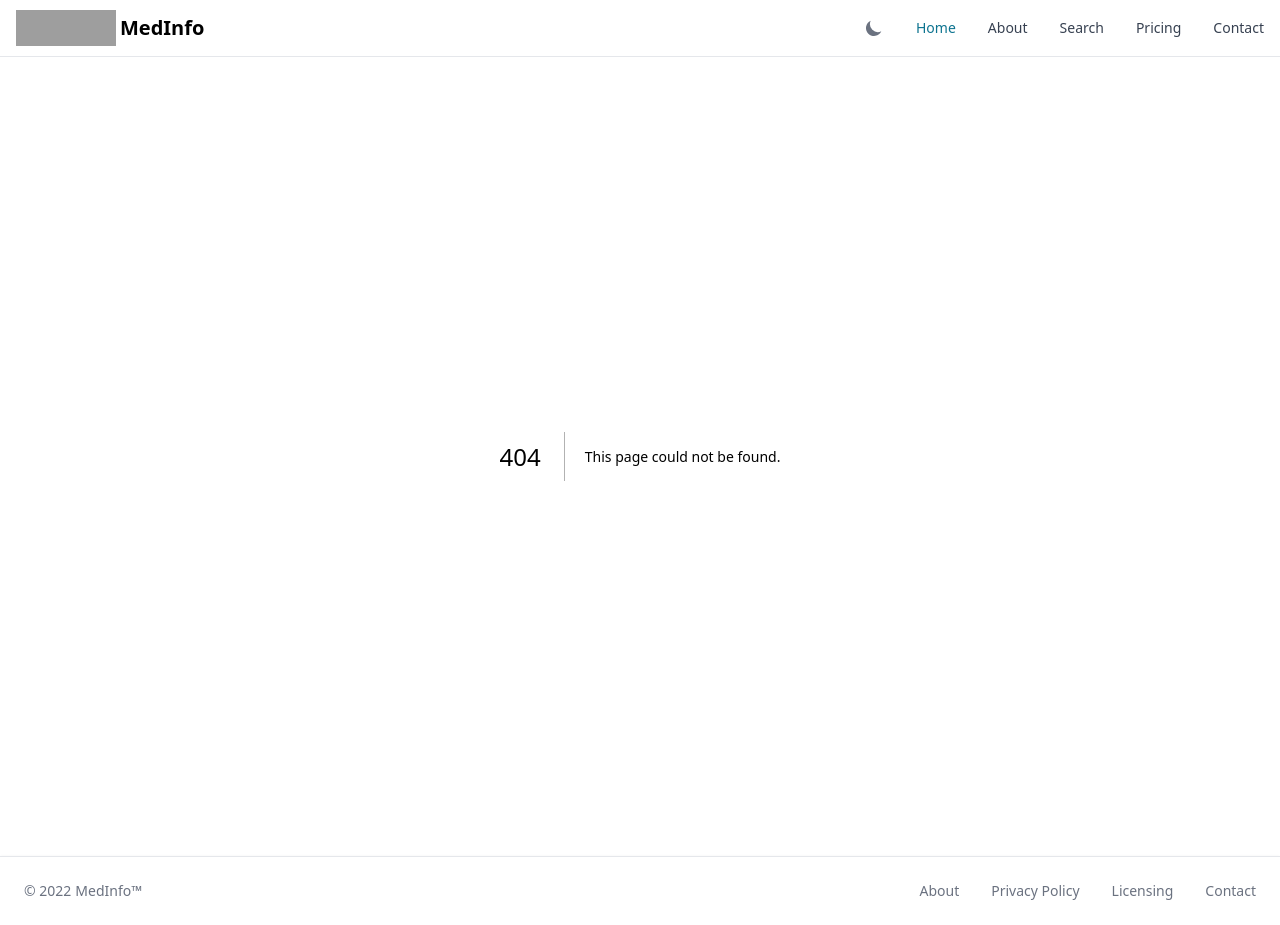
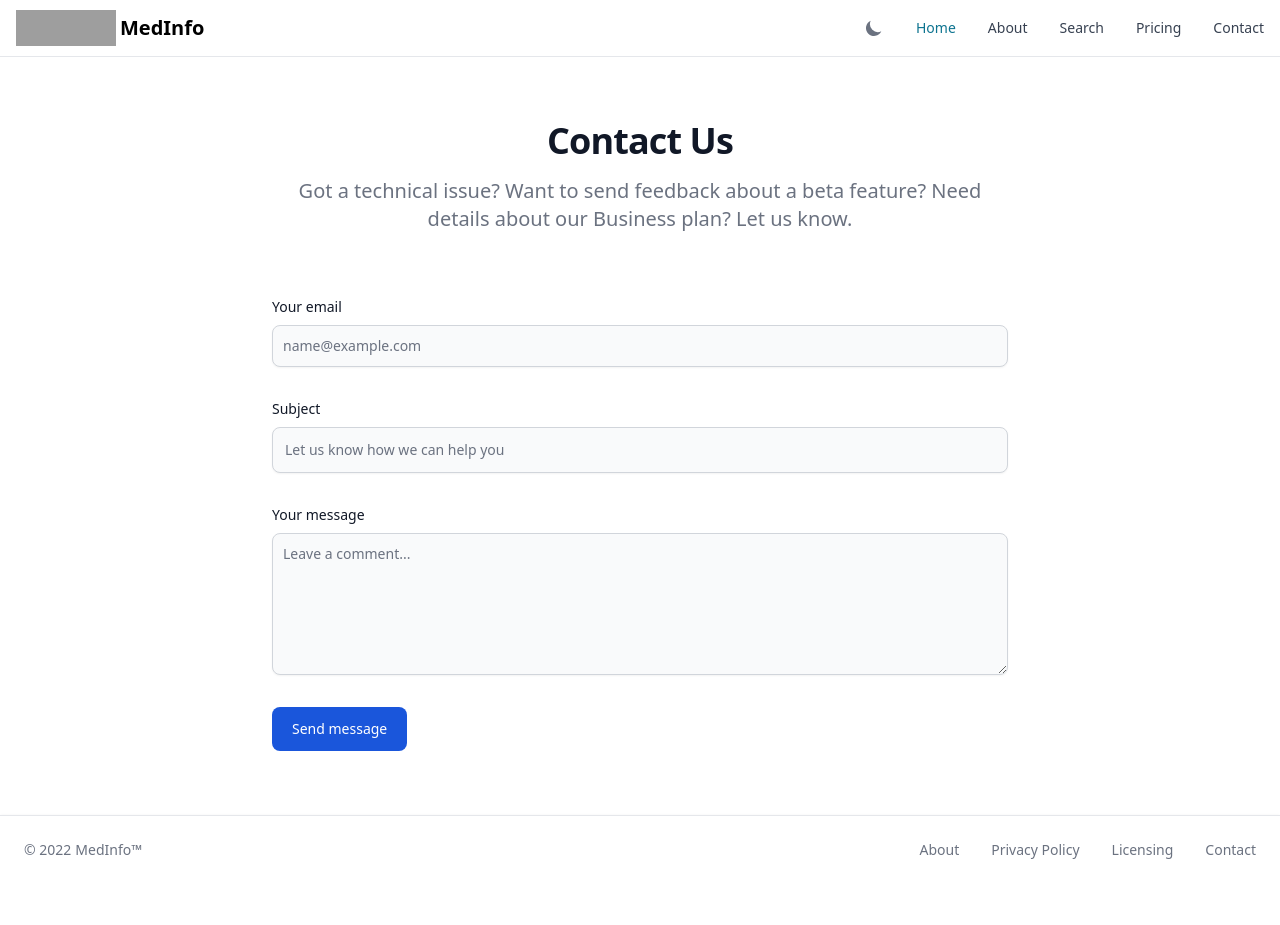
Before and after one commit to badkamyk/med-search, a Next.js app: page /contact in a window 1280 px wide. Before the commit this address had no page. After the commit the page ends 884 px from the top, so only its background shows below. Built offline with nearby package versions, Linux system fonts and the light colour scheme; grey boxes are pictures that could not be loaded.

Commit message:
added contact page

```diff
--- /dev/null
+++ b/pages/contact.tsx
@@ -0,0 +1,42 @@
+export default function Contact() {
+    return (
+        <section className="bg-white dark:bg-gray-900">
+            <div className="py-8 lg:py-16 px-4 mx-auto max-w-screen-md">
+                <h2 className="mb-4 text-4xl tracking-tight font-extrabold text-center text-gray-900 dark:text-white">Contact
+                    Us</h2>
+                <p className="mb-8 lg:mb-16 font-light text-center text-gray-500 dark:text-gray-400 sm:text-xl">Got a
+                    technical issue? Want to send feedback about a beta feature? Need details about our Business plan?
+                    Let us know.</p>
+                <form action="pages/contact#" className="space-y-8">
+                    <div>
+                        <label htmlFor="email"
+                               className="block mb-2 text-sm font-medium text-gray-900 dark:text-gray-300">Your
+                            email</label>
+                        <input type="email" id="email"
+                               className="shadow-sm bg-gray-50 border border-gray-300 text-gray-900 text-sm rounded-lg focus:ring-primary-500 focus:border-primary-500 block w-full p-2.5 dark:bg-gray-700 dark:border-gray-600 dark:placeholder-gray-400 dark:text-white dark:focus:ring-primary-500 dark:focus:border-primary-500 dark:shadow-sm-light"
+                               placeholder="name@example.com" required />
+                    </div>
+                    <div>
+                        <label htmlFor="subject"
+                               className="block mb-2 text-sm font-medium text-gray-900 dark:text-gray-300">Subject</label>
+                        <input type="text" id="subject"
+                               className="block p-3 w-full text-sm text-gray-900 bg-gray-50 rounded-lg border border-gray-300 shadow-sm focus:ring-primary-500 focus:border-primary-500 dark:bg-gray-700 dark:border-gray-600 dark:placeholder-gray-400 dark:text-white dark:focus:ring-primary-500 dark:focus:border-primary-500 dark:shadow-sm-light"
+                               placeholder="Let us know how we can help you" required />
+                    </div>
+                    <div className="sm:col-span-2">
+                        <label htmlFor="message"
+                               className="block mb-2 text-sm font-medium text-gray-900 dark:text-gray-400">Your
+                            message</label>
+                        <textarea id="message" rows={6}
+                                  className="block p-2.5 w-full text-sm text-gray-900 bg-gray-50 rounded-lg shadow-sm border border-gray-300 focus:ring-primary-500 focus:border-primary-500 dark:bg-gray-700 dark:border-gray-600 dark:placeholder-gray-400 dark:text-white dark:focus:ring-primary-500 dark:focus:border-primary-500"
+                                  placeholder="Leave a comment..."></textarea>
+                    </div>
+                    <button type="submit"
+                            className="py-3 px-5 text-sm font-medium text-center text-white rounded-lg bg-blue-700 sm:w-fit hover:bg-blue-800 focus:ring-4 focus:outline-none focus:ring-primary-300 dark:bg-primary-600 dark:hover:bg-primary-700 dark:focus:ring-primary-800">Send
+                        message
+                    </button>
+                </form>
+            </div>
+        </section>
+    )
+}
```
